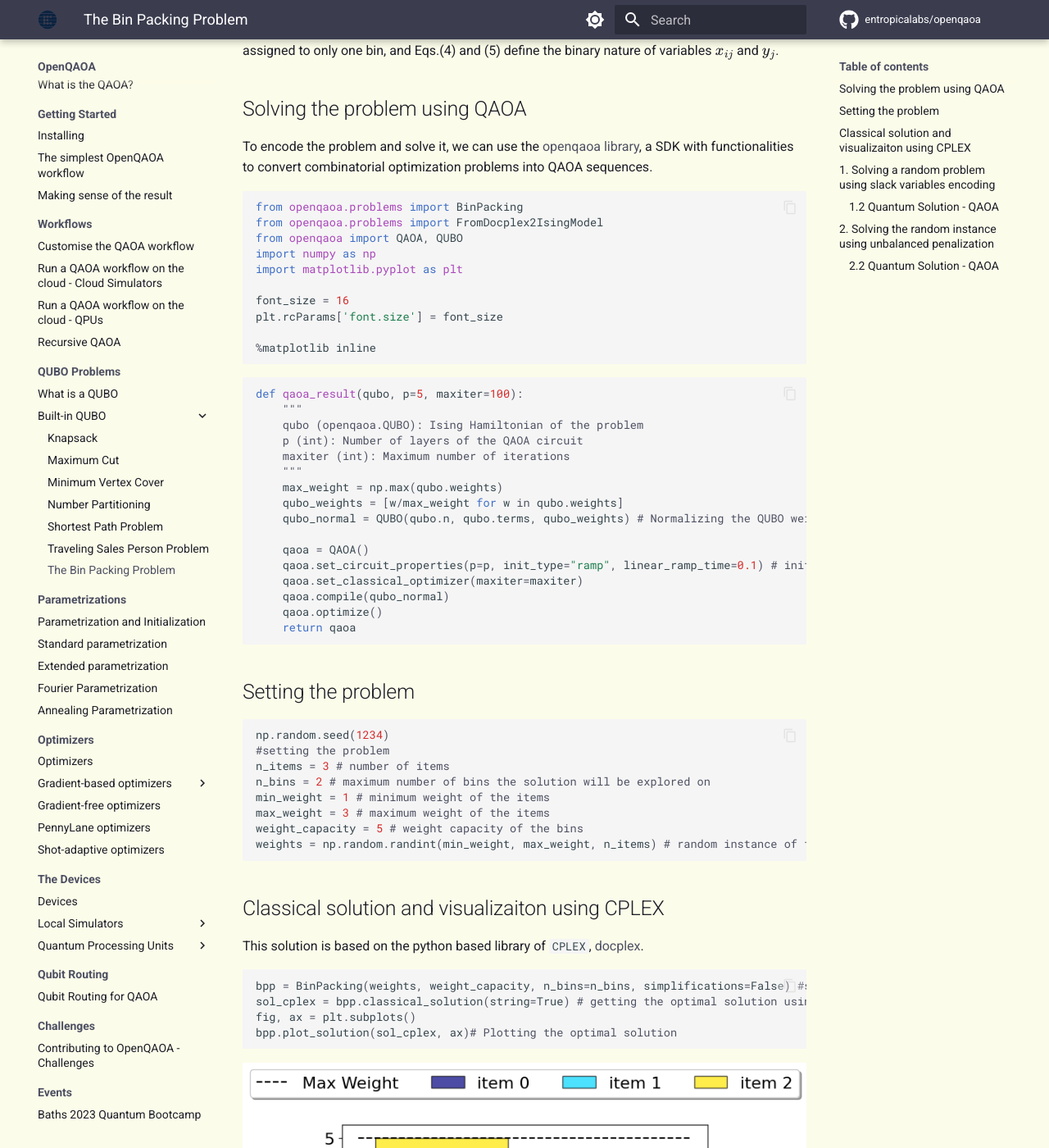
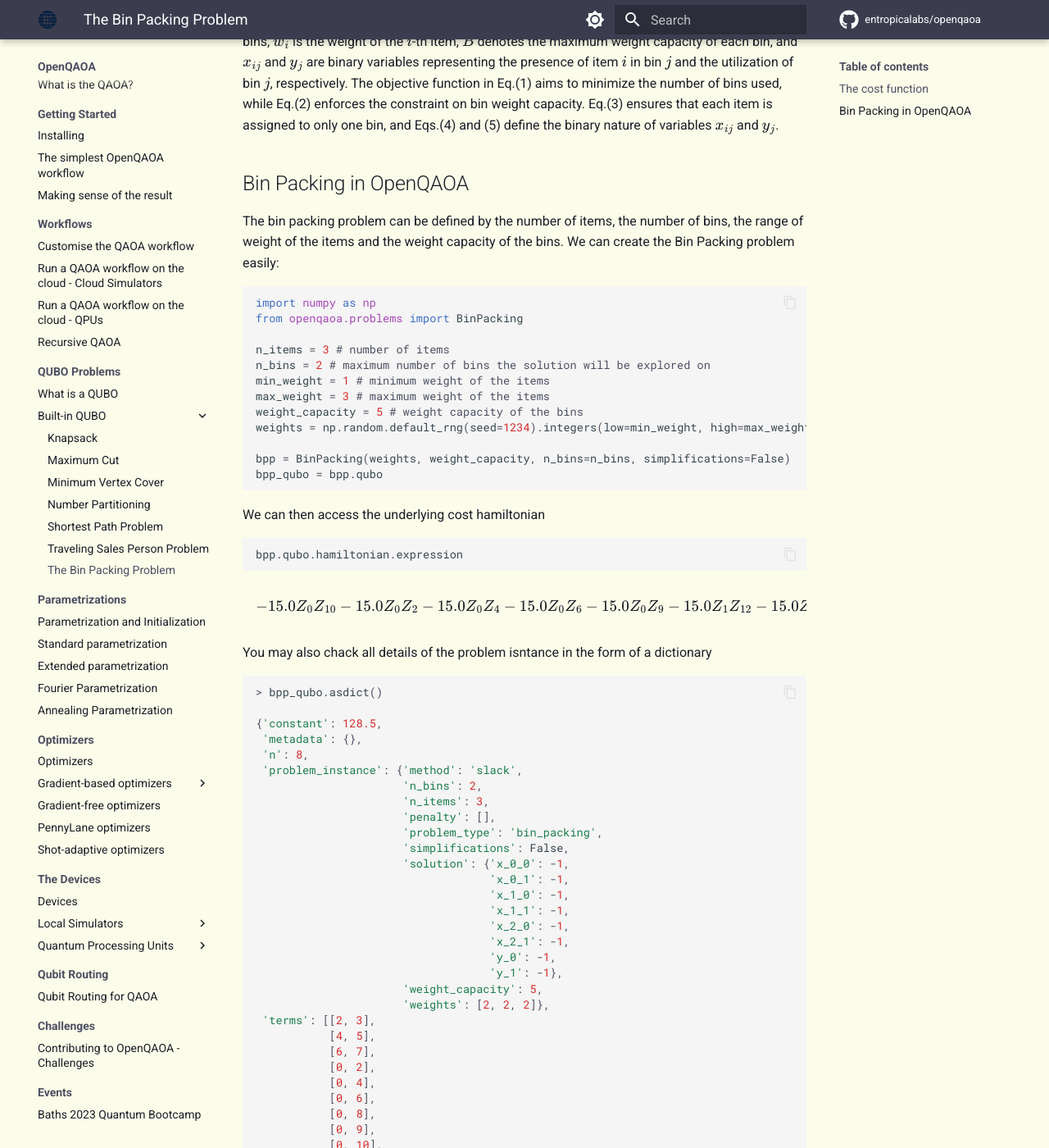
Before and after one commit to entropicalabs/openqaoa-website, an MkDocs documentation site: the page built from docs/problems/bin-packing.md, in a window 1280 px wide and 1400 px high, scrolled down 1041 px. Shown: the whole window at 82% size. Built offline with MkDocs 1.6.1 and Material for MkDocs 9.7.7, drawn with Linux system fonts in a browser that asks for light colours; comment, search, counter and statistics services are not loaded; some of the changed text lies outside the part shown.

Commit message:
Update documentation for bin packing problem class

````diff
--- a/docs/problems/bin-packing.md
+++ b/docs/problems/bin-packing.md
@@ -1,6 +1,10 @@
 # The Bin Packing Problem
 
-The Bin Packing Problem (BPP) involves the efficient packing of a collection of items into the minimum number of bins, where each item has an associated weight and the bins have a maximum weight capacity. This problem finds applications in various real-world scenarios, including truck loading with weight restrictions, container scheduling, FPGA chip design among others. The BPP is classified as an NP-hard problem due to its computational complexity. The problem can be formulated as follows, minimize the total number of bins used given by the objective function,
+The Bin Packing Problem (BPP) involves the efficient packing of a collection of items into the minimum number of bins, where each item has an associated weight and the bins have a maximum weight capacity. This problem finds applications in various real-world scenarios, including truck loading with weight restrictions, container scheduling, FPGA chip design among others. The BPP is classified as an NP-hard problem due to its computational complexity.
+
+## The cost function
+
+The problem can be formulated as follows, minimize the total number of bins used given by the following cost function:
 
 $$\begin{equation}
 \min \sum_{j=0}^{m-1} y_j\tag{1},
@@ -30,168 +34,120 @@ y_j \in {0,1} \quad \forall j=0,..,m-1\tag{6}
 
 In the above equations, $n$ represents the number of items (nodes), $m$ represents the number of bins, $w_{i}$ is the weight of the $i$-th item, $B$ denotes the maximum weight capacity of each bin, and $x_{ij}$ and $y_j$ are binary variables representing the presence of item $i$ in bin $j$ and the utilization of bin $j$, respectively. The objective function in Eq.(1) aims to minimize the number of bins used, while Eq.(2) enforces the constraint on bin weight capacity. Eq.(3) ensures that each item is assigned to only one bin, and Eqs.(4) and (5) define the binary nature of variables $x_{ij}$ and $y_j$.
 
-## Solving the problem using QAOA
-To encode the problem and solve it, we can use the [openqaoa library](https://openqaoa.entropicalabs.com/), a SDK with functionalities to convert combinatorial optimization problems into QAOA sequences.
+## Bin Packing in OpenQAOA
 
+The bin packing problem can be defined by the number of items, the number of bins, the range of weight of the items and the weight capacity of the bins. We can create the Bin Packing problem easily:
 
-```python
+```Python
+import numpy as np
 from openqaoa.problems import BinPacking
-from openqaoa.problems import FromDocplex2IsingModel
-from openqaoa import QAOA, QUBO
-import numpy as np
-import matplotlib.pyplot as plt
 
-font_size = 16
-plt.rcParams['font.size'] = font_size
-
-%matplotlib inline
-```
-
-
-```python
-def qaoa_result(qubo, p=5, maxiter=100):
-    """
-    qubo (openqaoa.QUBO): Ising Hamiltonian of the problem
-    p (int): Number of layers of the QAOA circuit
-    maxiter (int): Maximum number of iterations
-    """
-    max_weight = np.max(qubo.weights)
-    qubo_weights = [w/max_weight for w in qubo.weights]
-    qubo_normal = QUBO(qubo.n, qubo.terms, qubo_weights) # Normalizing the QUBO weights, (it can help sometimes to improve the results)
-
-    qaoa = QAOA()
-    qaoa.set_circuit_properties(p=p, init_type="ramp", linear_ramp_time=0.1) # initialization betas and gammas with a ramp technique
-    qaoa.set_classical_optimizer(maxiter=maxiter)
-    qaoa.compile(qubo_normal)
-    qaoa.optimize()
-    return qaoa
-```
-
-## Setting the problem
-
-
-```python
-np.random.seed(1234)
-#setting the problem
 n_items = 3 # number of items
 n_bins = 2 # maximum number of bins the solution will be explored on
 min_weight = 1 # minimum weight of the items
 max_weight = 3 # maximum weight of the items
 weight_capacity = 5 # weight capacity of the bins
-weights = np.random.randint(min_weight, max_weight, n_items) # random instance of the problem
+weights = np.random.default_rng(seed=1234).integers(low=min_weight, high=max_weight, size=n_items) # random instance of the problem
+
+bpp = BinPacking(weights, weight_capacity, n_bins=n_bins, simplifications=False)
+bpp_qubo = bpp.qubo
 ```
 
-## Classical solution and visualizaiton using CPLEX
-This solution is based on the python based library of `CPLEX`, [docplex](https://pypi.org/project/docplex/).
+We can then access the underlying cost hamiltonian
 
-
-```python
-bpp = BinPacking(weights, weight_capacity, n_bins=n_bins, simplifications=False) #setting the problem using a openqaoa class
-sol_cplex = bpp.classical_solution(string=True) # getting the optimal solution using DocPLEX
-fig, ax = plt.subplots()
-bpp.plot_solution(sol_cplex, ax)# Plotting the optimal solution
+```Python
+bpp.qubo.hamiltonian.expression
 ```
 
+$$
+-15.0Z_{0}Z_{10} - 15.0Z_{0}Z_{2} - 15.0Z_{0}Z_{4} - 15.0Z_{0}Z_{6} - 15.0Z_{0}Z_{9} - 15.0Z_{1}Z_{12} - 15.0Z_{1}Z_{13} - 15.0Z_{1}Z_{3} - 15.0Z_{1}Z_{5} - 15.0Z_{1}Z_{7} - 18.0Z_{10} - 18.0Z_{12} - 18.0Z_{13} - 18.0Z_{2} - 18.0Z_{3} - 18.0Z_{4} - 18.0Z_{5} - 18.0Z_{6} - 18.0Z_{7} - 18.0Z_{9} - 7.5Z_{0}Z_{8} - 7.5Z_{1}Z_{11} - 9.0Z_{11} - 9.0Z_{8} + 1.5Z_{2}Z_{3} + 1.5Z_{4}Z_{5} + 1.5Z_{6}Z_{7} + 128.5 + 3.0Z_{11}Z_{12} + 3.0Z_{11}Z_{13} + 3.0Z_{2}Z_{8} + 3.0Z_{3}Z_{11} + 3.0Z_{4}Z_{8} + 3.0Z_{5}Z_{11} + 3.0Z_{6}Z_{8} + 3.0Z_{7}Z_{11} + 3.0Z_{8}Z_{10} + 3.0Z_{8}Z_{9} + 44.5Z_{0} + 44.5Z_{1} + 6.0Z_{12}Z_{13} + 6.0Z_{2}Z_{10} + 6.0Z_{2}Z_{4} + 6.0Z_{2}Z_{6} + 6.0Z_{2}Z_{9} + 6.0Z_{3}Z_{12} + 6.0Z_{3}Z_{13} + 6.0Z_{3}Z_{5} + 6.0Z_{3}Z_{7} + 6.0Z_{4}Z_{10} + 6.0Z_{4}Z_{6} + 6.0Z_{4}Z_{9} + 6.0Z_{5}Z_{12} + 6.0Z_{5}Z_{13} + 6.0Z_{5}Z_{7} + 6.0Z_{6}Z_{10} + 6.0Z_{6}Z_{9} + 6.0Z_{7}Z_{12} + 6.0Z_{7}Z_{13} + 6.0Z_{9}Z_{10}
+$$
 
+You  may also chack all details of the problem isntance in the form of a dictionary
 
-![png](output_6_0.png)
+```Python
+> bpp_qubo.asdict()
 
-
-
-## 1. Solving a random problem using slack variables encoding
-
-
-```python
-penalty = [10, 10] # [Equality, Inequality] constraints
-bpp_slack = BinPacking(weights, weight_capacity, n_bins=n_bins, penalty=penalty, simplifications=False, method="slack")
-qubo = bpp_slack.qubo # Ising Hamiltonian of the BPP using the slack variables encoding
-results_slack = qaoa_result(qubo, p=5, maxiter=100)
+{'constant': 128.5,
+ 'metadata': {},
+ 'n': 8,
+ 'problem_instance': {'method': 'slack',
+                      'n_bins': 2,
+                      'n_items': 3,
+                      'penalty': [],
+                      'problem_type': 'bin_packing',
+                      'simplifications': False,
+                      'solution': {'x_0_0': -1,
+                                   'x_0_1': -1,
+                                   'x_1_0': -1,
+                                   'x_1_1': -1,
+                                   'x_2_0': -1,
+                                   'x_2_1': -1,
+                                   'y_0': -1,
+                                   'y_1': -1},
+                      'weight_capacity': 5,
+                      'weights': [2, 2, 2]},
+ 'terms': [[2, 3],
+           [4, 5],
+           [6, 7],
+           [0, 2],
+           [0, 4],
+           [0, 6],
+           [0, 8],
+           [0, 9],
+           [0, 10],
+           [2, 4],
+           [2, 6],
+           [8, 2],
+           [9, 2],
+           [2, 10],
+           [4, 6],
+           [8, 4],
+           [9, 4],
+           [10, 4],
+           [8, 6],
+           [9, 6],
+           [10, 6],
+           [8, 9],
+           [8, 10],
+           [9, 10],
+           [1, 3],
+           [1, 5],
+           [1, 7],
+           [1, 11],
+           [1, 12],
+           [1, 13],
+           [3, 5],
+           [3, 7],
+           [3, 11],
+           [3, 12],
+           [3, 13],
+           [5, 7],
+           [11, 5],
+           [12, 5],
+           [5, 13],
+           [11, 7],
+           [12, 7],
+           [13, 7],
+           [11, 12],
+           [11, 13],
+           [12, 13],
+           [0],
+           [1],
+           [2],
+           [3],
+           [4],
+           [5],
+           [6],
+           [7],
+           [8],
+           [9],
+           [10],
+           [11],
+           [12],
+           [13]],
+ 'weights': [1.5, 1.5, 1.5, -15.0, -15.0, -15.0, -7.5, -15.0, -15.0, 6.0, 6.0, 3.0, 6.0, 6.0, 6.0, 3.0, 6.0, 6.0,
+             3.0, 6.0, 6.0, 3.0, 3.0, 6.0, -15.0, -15.0, -15.0, -7.5, -15.0, -15.0, 6.0, 6.0, 3.0, 6.0, 6.0, 6.0,
+             3.0, 6.0, 6.0, 3.0, 6.0, 6.0, 3.0, 3.0, 6.0, 44.5, 44.5, -18.0, -18.0, -18.0, -18.0, -18.0, -18.0,
+             -9.0, -18.0, -18.0, -9.0, -18.0, -18.0]}
 ```
-
-### 1.2 Quantum Solution - QAOA
-
-
-```python
-nstates = 10
-results = results_slack.result.lowest_cost_bitstrings(nstates)
-idx_opt = 0
-p = 0
-for n in range(nstates): # There are multiple optimal solutions,
-    # Let's check which states share the same enegry with the ground state
-    if results["bitstrings_energies"][n] == results["bitstrings_energies"][idx_opt]:
-        p += results["probabilities"][n]
-print(f"The probability of finding the optimal solution using the slack approach is: {round(100*p,1)}%")
-```
-
-    The probability of finding the optimal solution using the slack approach is: 0.2%
-
-
-
-```python
-fig, ax = plt.subplots(1,3, figsize=(30,5))
-bpp_slack.plot_solution(results["solutions_bitstrings"][0], ax=ax[0])
-results_slack.result.plot_cost(ax=ax[1])
-results_slack.result.plot_probabilities(n_states_to_keep=nstates, ax=ax[2])
-t = ax[0].set_title("Optimal solution")
-```
-
-    states kept: 10
-
-
-
-
-![png](output_11_1.png)
-
-
-
-## 2. Solving the random instance using unbalanced penalization
-
-For the penalty terms, we can use the tuned parameters presented in the original [unbalanced penalization paper](https://arxiv.org/abs/2211.13914)
-
-
-```python
-penalty = [10, 2, 1] # [Equality, Inequality] constraints got from the unbalanced penalization paper
-bpp_unbalanced = BinPacking(weights, weight_capacity, n_bins=n_bins, penalty=penalty, simplifications=False, method="unbalanced")
-qubo = bpp_unbalanced.qubo # Ising Hamiltonian of the BPP using the slack variables encoding
-results_unbalanced = qaoa_result(qubo, p=5, maxiter=100)
-```
-
-### 2.2 Quantum Solution - QAOA
-
-
-```python
-nstates = 20
-results = results_unbalanced.result.lowest_cost_bitstrings(nstates)
-indx_opt = results["solutions_bitstrings"].index(sol_cplex)
-p = 0
-for n in range(nstates): # There are multiple optimal solutions,
-    # Let's check which states share the same enegry with the ground state
-    if results["bitstrings_energies"][n] == results["bitstrings_energies"][0]:
-        p += results["probabilities"][n]
-print(f"The probability of finding the optimal solution using unbalanced penalization is: {round(100*p,1)}%")
-```
-
-    The probability of finding the optimal solution using unbalanced penalization is: 12.0%
-
-
-
-```python
-fig, ax = plt.subplots(1,3, figsize=(30,5))
-bpp_unbalanced.plot_solution(results["solutions_bitstrings"][0], ax=ax[0])
-results_unbalanced.result.plot_cost(ax=ax[1])
-results_unbalanced.result.plot_probabilities(n_states_to_keep=nstates, ax=ax[2])
-title=ax[0].set_title("Optimal solution")
-```
-
-    states kept: 20
-
-
-
-
-![png](output_17_1.png)
-
-
-
-# Conclusion
-
-In this notebook, we tested the BPP using `openqaoa` for a three items problem with QAOA $p=5$. The results are presented for the unbalanced penalization and slack encodings. The unbalanced penalization reduces the number of qubit needed to represent the problems and therefore improves considerably the probability of obtaining the optimal solution compared to the slack variables approach.
````
Also changed, not shown: docs/problems/output_11_1.png (deleted), docs/problems/output_17_1.png (deleted), docs/problems/output_17_2.png (deleted), docs/problems/output_6_0.png (deleted).
